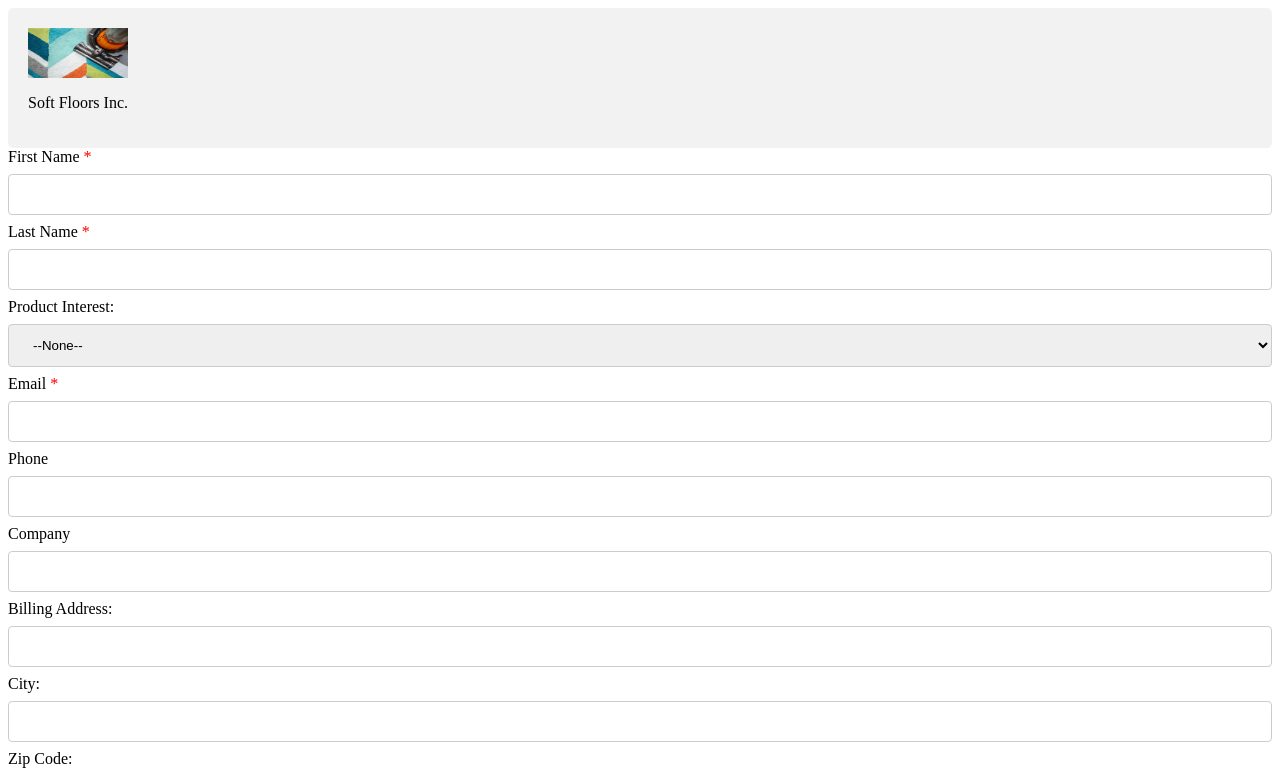
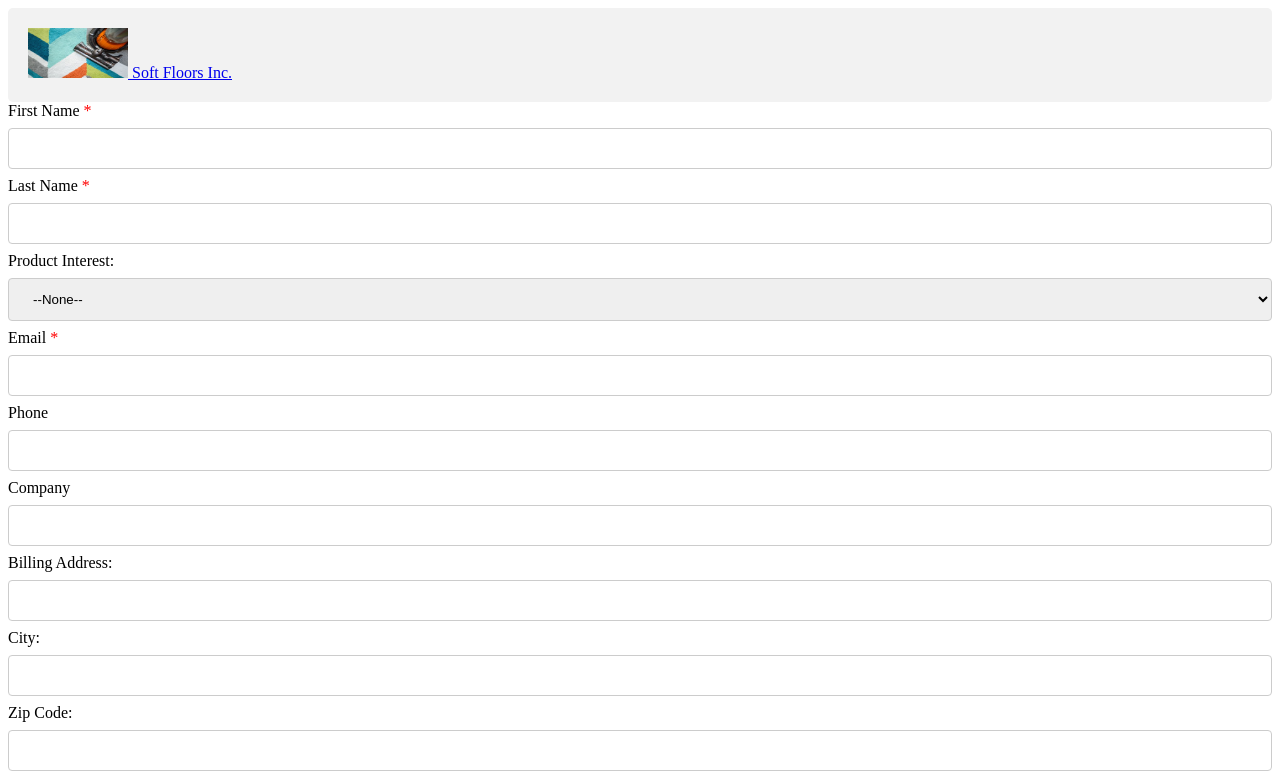
Before and after one commit to bjkim00/bjkim00.github.io, a plain HTML site: page lead.html in a window 1280 px wide. Shown: the top 774 px of the page. Drawn offline with Linux system fonts and the light colour scheme.

Commit message:
Final edits

```diff
--- a/lead.html
+++ b/lead.html
@@ -58,8 +58,7 @@
 <body>
     <div class="Logo">
         <a href="/index.html"> <img src="/uploads/carpet.jpeg" alt="Soft Floors Inc. logo"
-                style="width:100px; height:50px"> </a>
-        <p> Soft Floors Inc.</p>
+                style="width:100px; height:50px"> Soft Floors Inc. </a>
     </div>
     <form action="https://webto.salesforce.com/servlet/servlet.WebToLead?encoding=UTF-8" method="POST">
 
```
Also changed, not shown: index.html (+1 -2 lines).
